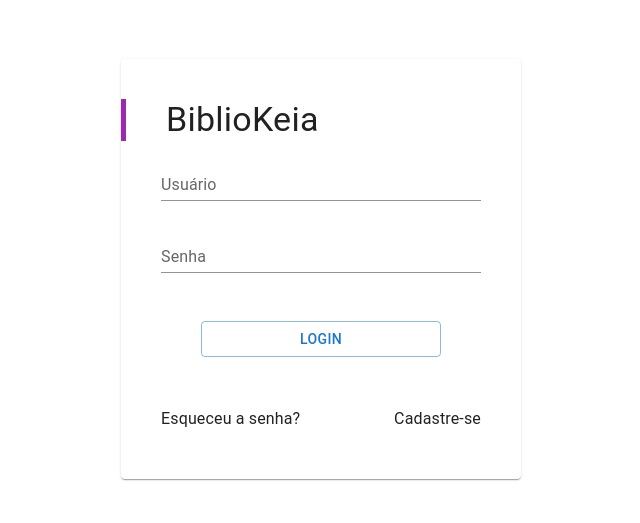
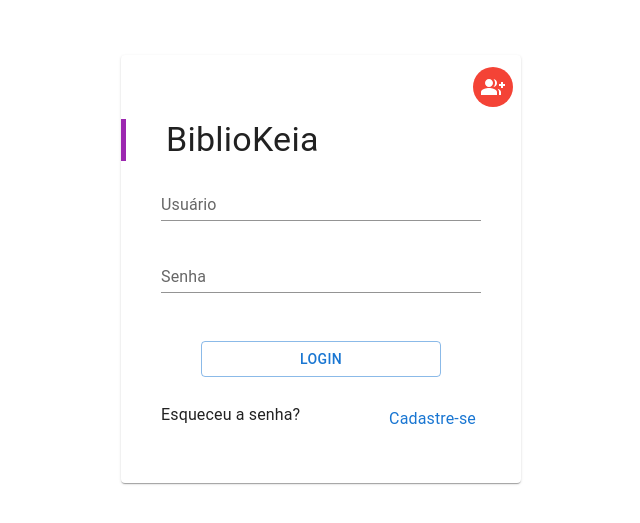
Before and after one commit to inacioigne/bibliokeia-ui-v2, a Next.js app: page /login in a window 1280 px wide. Shown: the part 131-654 px from the top of the page, without its empty margins (319-959 px from the left). Built offline with nearby package versions, Linux system fonts and the light colour scheme.

Commit message:
Register

```diff
--- a/package.json
+++ b/package.json
@@ -11,6 +11,7 @@
   "dependencies": {
     "@emotion/react": "^11.9.0",
     "@emotion/styled": "^11.8.1",
+    "@mui/icons-material": "^5.6.2",
     "@mui/lab": "^5.0.0-alpha.81",
     "@mui/material": "^5.7.0",
     "axios": "^0.27.2",
--- a/src/auth/authContext.js
+++ b/src/auth/authContext.js
@@ -13,7 +13,9 @@ export function AuthProvider({ children }) {
     const { "bibliokeia.token": token } = parseCookies();
     if (token) {
       //Pegar informações do usuario
-      setUser({ name: "admin", id: 1 });
+      const payload = token.split('.')[1]
+      //console.log('TK: ', JSON.parse(window.atob(payload)))
+      setUser(JSON.parse(window.atob(payload)));
       api.defaults.headers["Authorization"] = `Bearer ${token}`;
     }
   }, []);
@@ -22,6 +24,7 @@ export function AuthProvider({ children }) {
     const response = await api.post("usuarios/login", qs.stringify(data), {
       headers: { "content-type": "application/x-www-form-urlencoded" },
     });
+
     setCookie(undefined, "bibliokeia.token", response.data.access_token, {
       // maxAge: 60 * 60 * 1,
       path: "/",
--- /dev/null
+++ b/src/auth/formLogin.js
@@ -0,0 +1,127 @@
+import { useForm, Controller } from "react-hook-form";
+import {
+  Box,
+  Typography,
+  TextField,
+  Card,
+  CardHeader,
+  Avatar,
+  Button,
+  IconButton,
+} from "@mui/material/";
+import { LoadingButton } from "@mui/lab";
+import { useContext, useState } from "react";
+import { AuthContext } from "src/auth/authContext";
+import GroupAddIcon from "@mui/icons-material/GroupAdd";
+import { red } from "@mui/material/colors";
+
+export default function FormLogin({ display, setVisible }) {
+  const {
+    control,
+    handleSubmit,
+    formState: { errors },
+  } = useForm({
+    defaultValues: {
+      username: "",
+      password: "",
+    },
+  });
+
+  const { user, signIn } = useContext(AuthContext);
+  const [loading, setLoading] = useState(false);
+
+  async function handleSignIn(data) {
+    setLoading(!loading);
+    const res = await signIn(data);
+  }
+
+  return (
+    <Card sx={display === 0 ? { minWidth: 400 } : { display: "none" }}>
+      <CardHeader
+        action={
+          <Avatar
+            onClick={() => {
+              setVisible(1);
+            }}
+            sx={{ bgcolor: red[500], cursor: "pointer" }}
+          >
+            <GroupAddIcon />
+          </Avatar>
+        }
+      />
+      <Typography
+        variant="h4"
+        gutterBottom
+        component="div"
+        borderLeft={5}
+        borderColor="secondary.main"
+        pl={5}
+      >
+        BiblioKeia
+      </Typography>
+      <Box pl={5} pr={5}>
+        <form onSubmit={handleSubmit(handleSignIn)}>
+          <Box sx={{ display: "flex", flexDirection: "column", gap: 3 }}>
+            <Controller
+              control={control}
+              name="username"
+              rules={{ required: true }}
+              render={({ field }) => (
+                <TextField {...field} label="Usuário" variant="standard" />
+              )}
+            />
+            {errors.username?.type === "required" &&
+              "Entre com o nome de usuário"}
+            <Controller
+              control={control}
+              name="password"
+              rules={{ required: true }}
+              render={({ field }) => (
+                <TextField {...field} label="Senha" variant="standard" />
+              )}
+            />
+            {errors.password && "Você esqueceu a senha"}
+            <Box
+              sx={{ display: "flex", justifyContent: "center" }}
+              mt={3}
+              mb={3}
+            >
+              <LoadingButton
+                onClick={handleSubmit(handleSignIn)}
+                loading={loading}
+                variant="outlined"
+                sx={{ width: "15rem" }}
+              >
+                Login
+              </LoadingButton>
+            </Box>
+          </Box>
+        </form>
+        <Box
+          sx={{
+            display: "flex",
+            justifyContent: "space-between",
+          }}
+          mb={5}
+        >
+          <Typography variant="subtitle1" gutterBottom component="div">
+            Esqueceu a senha?
+          </Typography>
+          <Button
+            size="small"
+            style={{
+              textTransform: "none",
+            }}
+            onClick={() => {
+              setVisible(1);
+            }}
+          >
+            <Typography variant="subtitle1" gutterBottom component="div">
+              Cadastre-se
+            </Typography>
+          </Button>
+        </Box>
+      </Box>
+    </Card>
+  );
+}
--- /dev/null
+++ b/src/auth/formRegister.js
@@ -0,0 +1,137 @@
+import {
+  Box,
+  Typography,
+  TextField,
+  Card,
+  CardHeader,
+  Avatar,
+
+} from "@mui/material/";
+import CloseIcon from "@mui/icons-material/Close";
+import { red } from "@mui/material/colors";
+import { useForm, Controller } from "react-hook-form";
+import { LoadingButton } from "@mui/lab";
+import { useContext, useState } from "react";
+import { api } from "src/services/api"
+
+
+export default function FormRegister({ display, setVisible, alert }) {
+
+
+  const {
+    control,
+    handleSubmit,
+    formState: { errors },
+  } = useForm({
+    defaultValues: {
+      name: "",
+      email: "",
+      password: ""
+
+    },
+  });
+
+  const [loading, setLoading] = useState(false);
+
+
+
+
+  async function signUp(data) {
+    setLoading(!loading);
+
+    api.post("usuarios", data)
+    .then(res => {
+      if (res.status === 200) {
+        setLoading(false)
+        setVisible(0)
+        alert(true)
+
+      }
+      })
+
+  }
+
+  return (
+    <Card sx={display === 1 ? { minWidth: 400 } : { display: "none" }}>
+      <CardHeader
+        action={
+          <Avatar
+            onClick={() => {
+              setVisible(0);
+
+            }}
+            sx={{ bgcolor: red[500], cursor: "pointer" }}
+          >
+            <CloseIcon />
+          </Avatar>
+        }
+      />
+      <Typography
+        variant="h4"
+        gutterBottom
+        component="div"
+        borderLeft={5}
+        borderColor="secondary.main"
+        //mt={5}
+        pl={5}
+
+
+      >
+        Cadastro
+      </Typography>
+      <Box pl={5} pr={5}>
+        <form
+        //onSubmit={handleSubmit(signUp)}
+        >
+          <Box sx={{ display: "flex", flexDirection: "column", gap: 3 }}>
+            <Controller
+              control={control}
+              name="name"
+              defaultValue=""
+              rules={{ required: true }}
+              render={({ field }) => (
+                <TextField {...field} label="Usuário" variant="standard" />
+              )}
+            />
+            {errors.username?.type === "required" &&
+              "Entre com o nome de usuário"}
+              <Controller
+              control={control}
+              name="email"
+              rules={{ required: true }}
+              render={({ field }) => (
+                <TextField {...field} label="Email" variant="standard" />
+              )}
+            />
+            {errors.email && "Email é obrigatório"}
+            <Controller
+              control={control}
+              name="password"
+              rules={{ required: true }}
+              render={({ field }) => (
+                <TextField {...field} label="Senha" variant="standard" />
+              )}
+            />
+            {errors.password && "Você esqueceu a senha"}
+
+            <Box
+              sx={{ display: "flex", justifyContent: "center" }}
+              mt={3}
+              mb={5}
+            >
+              <LoadingButton
+                onClick={handleSubmit(signUp)}
+                loading={loading}
+                variant="outlined"
+                sx={{ width: "15rem" }}
+              >
+                Salvar
+              </LoadingButton>
+            </Box>
+          </Box>
+        </form>
+      </Box>
+
+    </Card>
+  );
+}
--- a/src/pages/login.js
+++ b/src/pages/login.js
@@ -1,28 +1,11 @@
-import { useForm, Controller } from "react-hook-form";
-import { Container, Box, Typography, TextField, Card } from "@mui/material/";
-import { LoadingButton } from "@mui/lab";
-import { useContext, useState } from "react";
-import { AuthContext } from "src/auth/authContext"
+import { Container, Snackbar  } from "@mui/material/";
+import { useState } from "react";
+import FormLogin from "src/auth/formLogin";
+import FormRegister from "src/auth/formRegister";
 
 export default function Login() {
-  const {
-    control,
-    handleSubmit,
-    formState: { errors },
-  } = useForm({
-    defaultValues: {
-      username: "",
-      password: "",
-    },
-  });
-
-  const { user, signIn } = useContext(AuthContext);
-  const [loading, setLoading] = useState(false);
-
-  async function handleSignIn(data) {
-    setLoading(!loading)
-    const res = await signIn(data);
-  }
+  const [visible, setVisible] = useState(0);
+  const [openSnack, setSnack] = useState(false)
 
   return (
     <Container
@@ -33,76 +16,22 @@ export default function Login() {
         height: "100vh",
       }}
     >
-      <Card sx={{ minWidth: 400 }}>
-        <Typography
-          variant="h4"
-          gutterBottom
-          component="div"
-          borderLeft={5}
-          borderColor="secondary.main"
-          mt={5}
-          pl={5}
-        >
-          BiblioKeia
-        </Typography>
-        <form
-        onSubmit={handleSubmit(handleSignIn)}
-        >
-          <Box
-            pl={5}
-            pr={5}
-            sx={{ display: "flex", flexDirection: "column", gap: 3 }}
-          >
-            <Controller
-              control={control}
-              name="username"
-              rules={{ required: true }}
-              render={({ field }) => (
-                <TextField {...field} label="Usuário" variant="standard" />
-              )}
-            />
-            {errors.username?.type === "required" &&
-              "Entre com o nome de usuário"}
-            <Controller
-              control={control}
-              name="password"
-              rules={{ required: true }}
-              render={({ field }) => (
-                <TextField {...field} label="Senha" variant="standard" />
-              )}
-            />
-            {errors.password && "Você esqueceu a senha"}
-            <Box
-            sx={{ display: "flex", justifyContent: "center" }}
-            mt={3}
-            mb={3}
-            >
-              <LoadingButton
-                onClick={handleSubmit(handleSignIn)}
-                loading={loading}
-                variant="outlined"
-                sx={{ width: "15rem" }}
-              >
-                Login
-              </LoadingButton>
-            </Box>
-            <Box
-              sx={{
-                display: "flex",
-                justifyContent: "space-between",
-              }}
-              mb={5}
-            >
-              <Typography variant="subtitle1" gutterBottom component="div">
-                Esqueceu a senha?
-              </Typography>
-              <Typography variant="subtitle1" gutterBottom component="div">
-                Cadastre-se
-              </Typography>
-            </Box>
-          </Box>
-        </form>
-      </Card>
+      <FormLogin
+      display={visible}
+      setVisible={setVisible}
+      />
+      <FormRegister
+      display={visible}
+      setVisible={setVisible}
+      alert={setSnack}
+      />
+      <Snackbar
+        open={openSnack}
+        autoHideDuration={6000}
+        onClose={() => {setSnack(false)}}
+        message="Usuário cadastrado com sucesso!"
+        //action={action}
+      />
     </Container>
   );
 }
```
Also changed, not shown: 1 other file (tests, documents, lock files or other folders).
